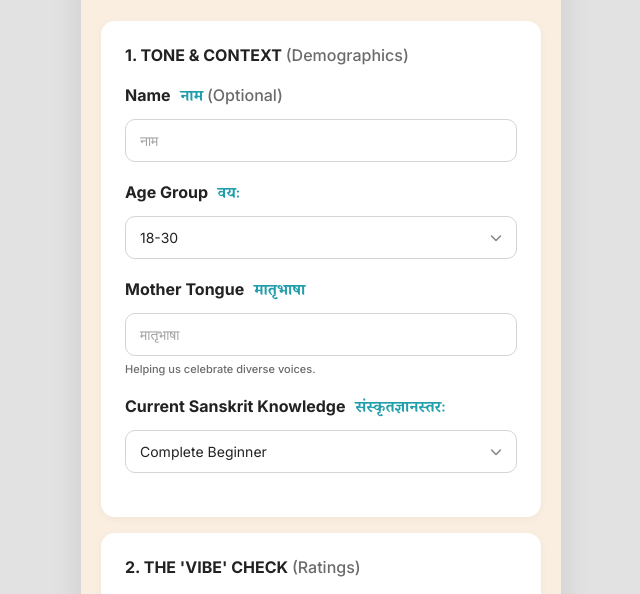
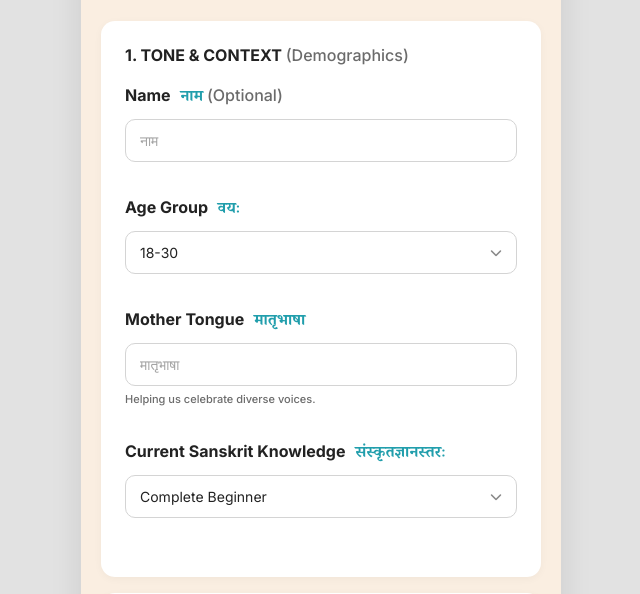
Before and after one commit to ankushsutar/ritam-feedbacks, a website built with Vite: page index.html in a window 1280 px wide. Shown: the part 187-781 px from the top of the page, without its empty margins (319-959 px from the left). Built offline with nearby package versions, Linux system fonts and the light colour scheme; no server answers.

Commit message:
icreased spacing between forms

```diff
--- a/style.css
+++ b/style.css
@@ -203,7 +203,8 @@ body {
 }
 
 .form-group {
-  margin-bottom: 20px;
+  margin-bottom: 35px;
+  /* Increased from 20px for better vertical rhythm */
 }
 
 .form-group.mb-0 {
```
